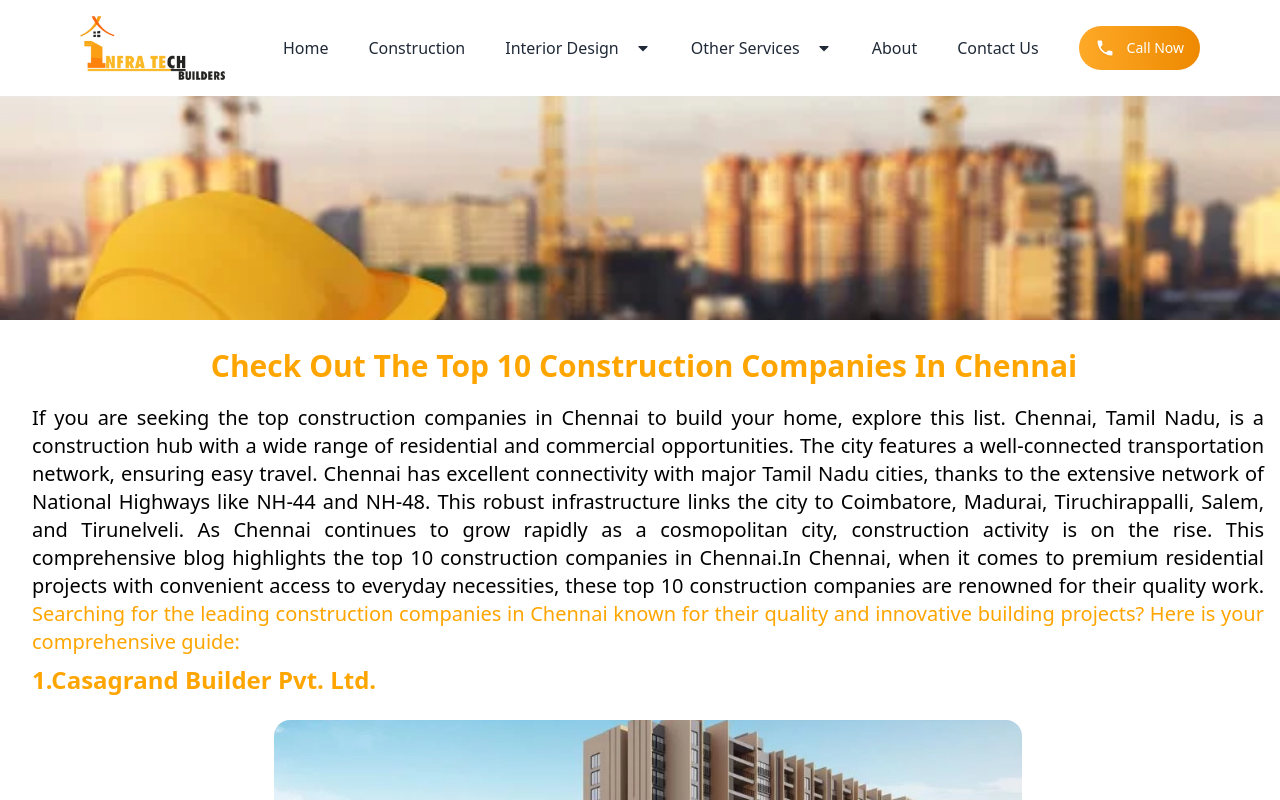
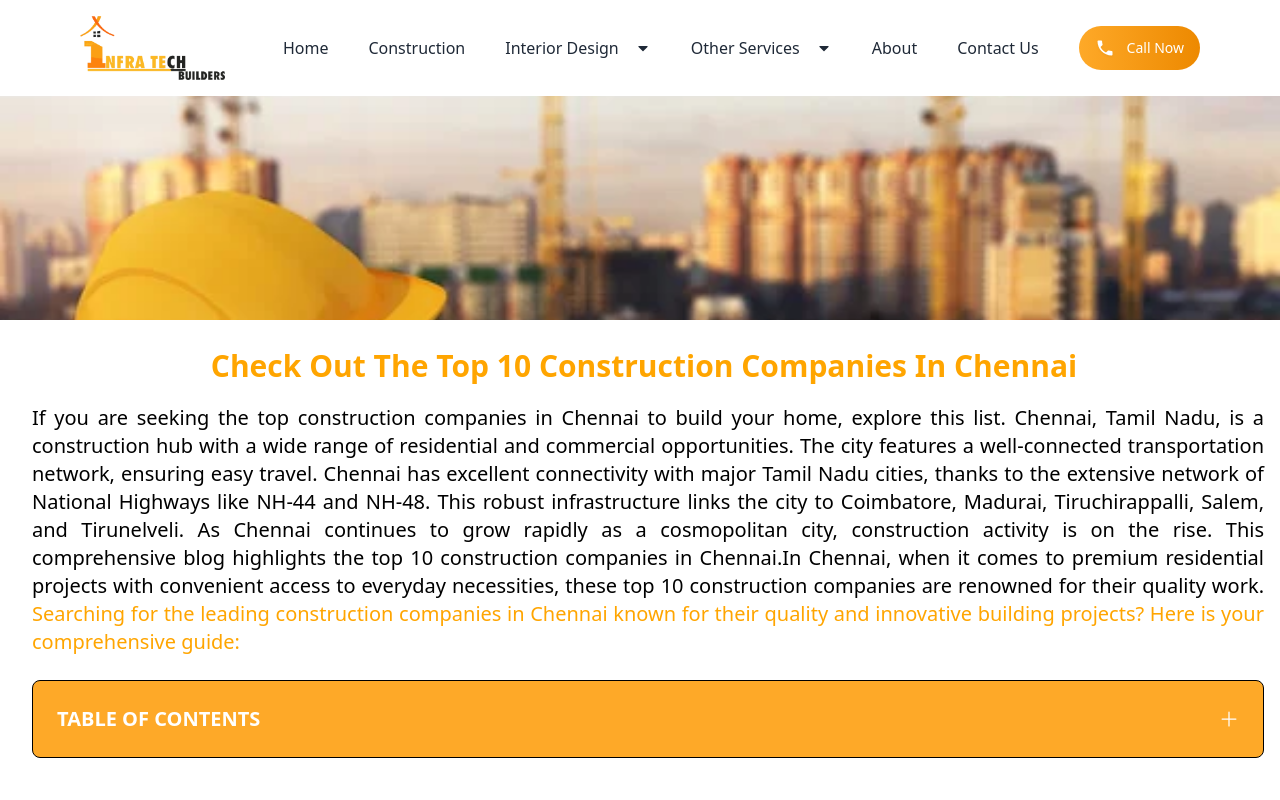
Before and after one commit to vishnuprakashvp10/infratech-builders-website, a React (Vite) app: page /blog-post/top-10-construction-companies-in-chennai in a window 1280 px wide. Shown: the top 800 px of the page. Built offline with nearby package versions, Linux system fonts and the light colour scheme; a web font is replaced by a local one.

Commit message:
table-of-content-added

```diff
--- a/src/Top10HomeConstructions.jsx
+++ b/src/Top10HomeConstructions.jsx
@@ -21,6 +21,13 @@ const BannerImg = {
   height: "100%",
   width: "100%",
 };
+
+export const table = [
+  {
+    question: "TABLE OF CONTENTS",
+    answers: ["Casagrand Builder Pvt. Ltd.", "L&T Infrastructure Ltd.", "Infratech Builders", "Arun Excello", "Akshaya Pvt. Ltd", "India Builders Limited", "Appaswamy Real Estates Limited", "KG Foundations Pvt. Ltd.", "Alliance Group", "Shriram Properties"],
+  },
+];
 
 export const questions = [
   {
@@ -64,7 +71,11 @@ const HomeConstructionsTop10 = () => {
       <p className='text-justify ml-2 md:ml-4 mr-4 max-w-[1400px]'>
       If you are seeking the top construction companies in Chennai to build your home, explore this list. Chennai, Tamil Nadu, is a construction hub with a wide range of residential and commercial opportunities. The city features a well-connected transportation network, ensuring easy travel. Chennai has excellent connectivity with major Tamil Nadu cities, thanks to the extensive network of National Highways like NH-44 and NH-48. This robust infrastructure links the city to Coimbatore, Madurai, Tiruchirappalli, Salem, and Tirunelveli. As Chennai continues to grow rapidly as a cosmopolitan city, construction activity is on the rise. This comprehensive blog highlights the top 10 construction companies in Chennai.In Chennai, when it comes to premium residential projects with convenient access to everyday necessities, these top 10 construction companies are renowned for their quality work. <span style={{color: 'orange'}}>Searching for the leading construction companies in Chennai known for their quality and innovative building projects? Here is your comprehensive guide: </span>
       </p>
-
+<section className="mb-8 py-6 px-4 grid grid-cols-1 gap-8">
+  {table.map((item, index) => (
+    <SingleQuestion2 {...item} key={index} />
+  ))}
+</section>
       <h1 className="font-bold hover:underline ml-2 md:ml-4 text-2xl mt-2" style={{color: 'orange'}}> <a href="https://www.casagrand.co.in">1.Casagrand Builder Pvt. Ltd.</a></h1>
       <div className='md:max-w-[780px] md:h-[480px] max-w-[1300px] h-[265px] w-full m-auto py-6 px-4 relative group'>
   <div
@@ -309,7 +320,7 @@ const SingleQuestion = ({ question, answer }) => {
   const [showAnswer, setShowAnswer] = useState(false);
 
   return (
-    <div className="border border-gray-400 rounded-lg bg-white">
+    <div className=" rounded-lg bg-white">
       <article className="flex items-center justify-between p-4 lg:p-6">
         <h2
           className="cursor-pointer"
@@ -331,4 +342,42 @@ const SingleQuestion = ({ question, answer }) => {
   );
 }
 
+
+const SingleQuestion2 = ({ question, answers }) => {
+  const [showAnswer, setShowAnswer] = useState(false);
+
+  return (
+    <div className="border border-black rounded-lg bg-primary md:width-320px width-500px">
+      <article className="flex items-center justify-between p-4 lg:p-6">
+        <h2
+          className="cursor-pointer text-center font-bold text-white"
+          onClick={() => setShowAnswer(!showAnswer)}
+        >
+          {question}
+        </h2>
+        <button onClick={() => setShowAnswer(!showAnswer)}>
+          {showAnswer ? <BiMinus className="text-white" /> : <BsPlusLg className="text-white" />}
+        </button>
+      </article>
+
+      {showAnswer && (
+        <article className="border-t border-black p-4 lg:p-6 font-bold text-white">
+          <ul>
+            {answers.map((answer, index) => (
+              <li
+                key={index}
+                style={{ listStyleType: 'disc', listStylePosition: 'inside' }}
+              >
+                {answer}
+              </li>
+            ))}
+          </ul>
+        </article>
+      )}
+    </div>
+  );
+};
+
+
+
 export default HomeConstructionsTop10;
```
